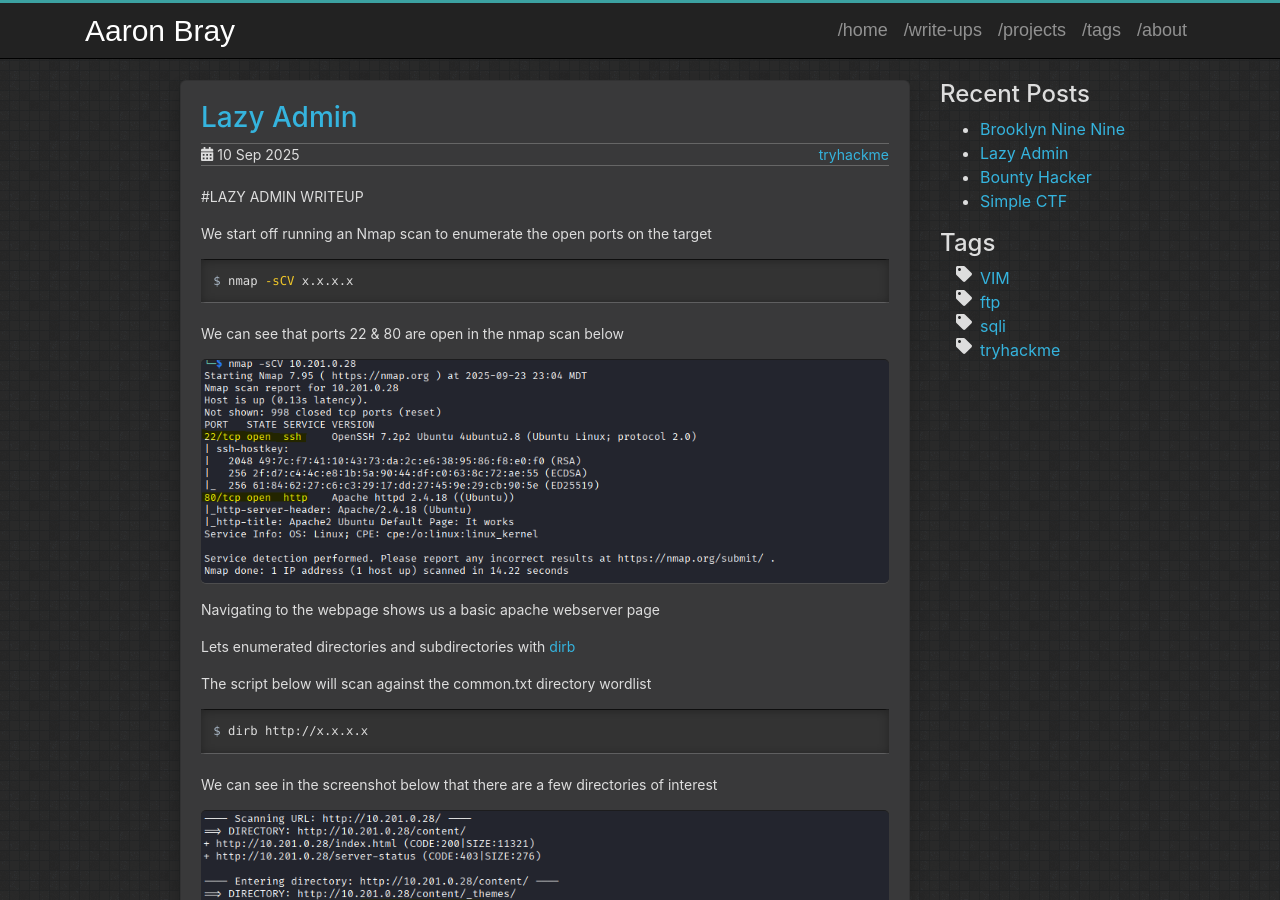
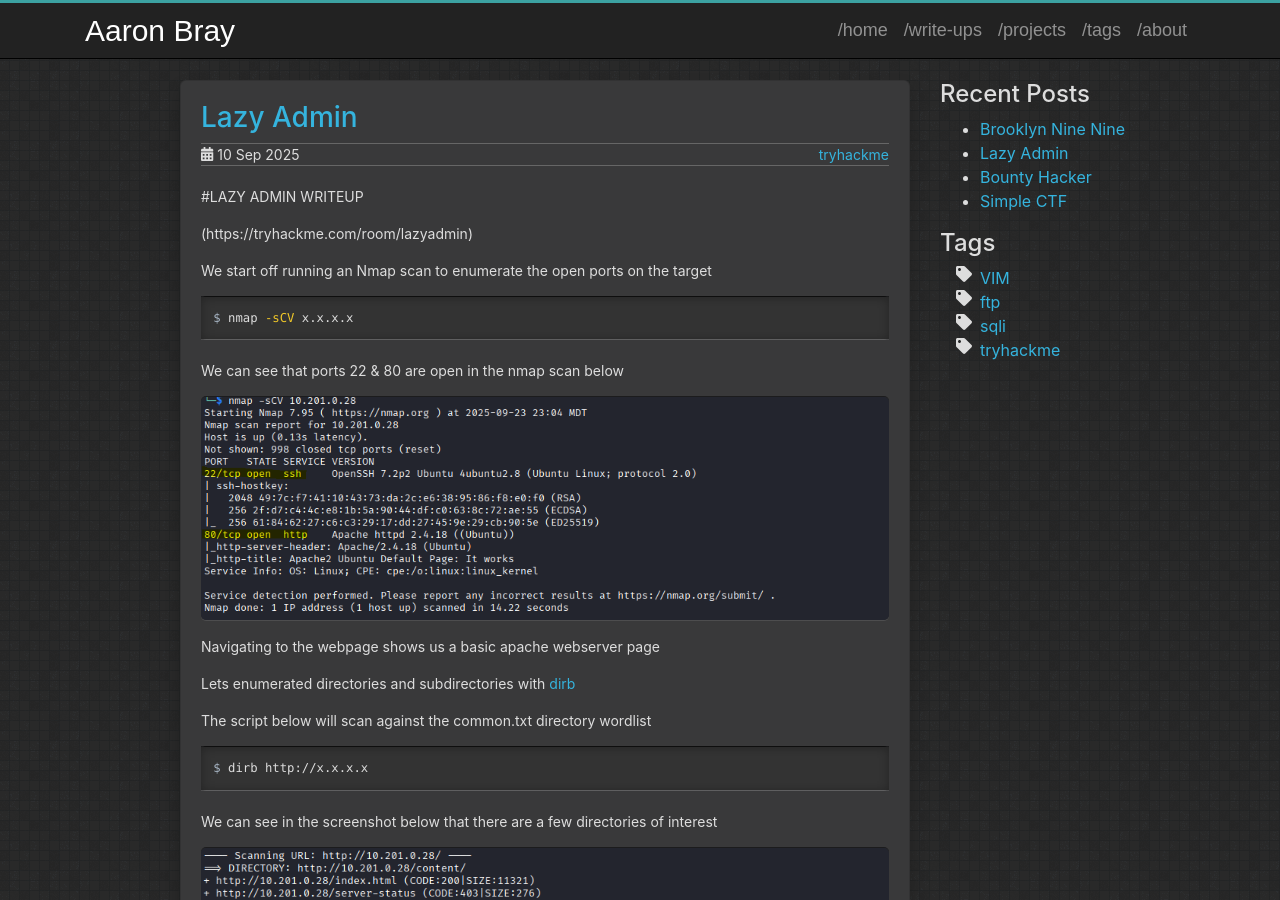
Before and after one commit to AaronBray/AaronBray.github.io, a Jekyll site: the page built from _posts/2025-09-10-Lazy-Admin.md, in a window 1280 px wide and 900 px high. Built offline with Jekyll 4.4.1, drawn with Linux system fonts in a browser that asks for light colours; some of the changed lines change nothing that is shown.

Commit message:
Update 2025-09-10-Lazy-Admin.md

```diff
--- a/_posts/2025-09-10-Lazy-Admin.md
+++ b/_posts/2025-09-10-Lazy-Admin.md
@@ -9,6 +9,7 @@ comments: false
 
 #LAZY ADMIN WRITEUP
 
+(https://tryhackme.com/room/lazyadmin)
 
 
 
```
